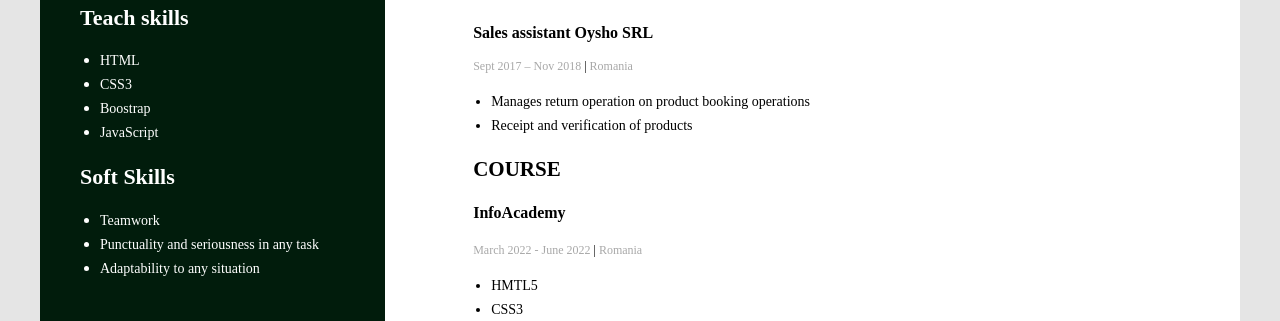
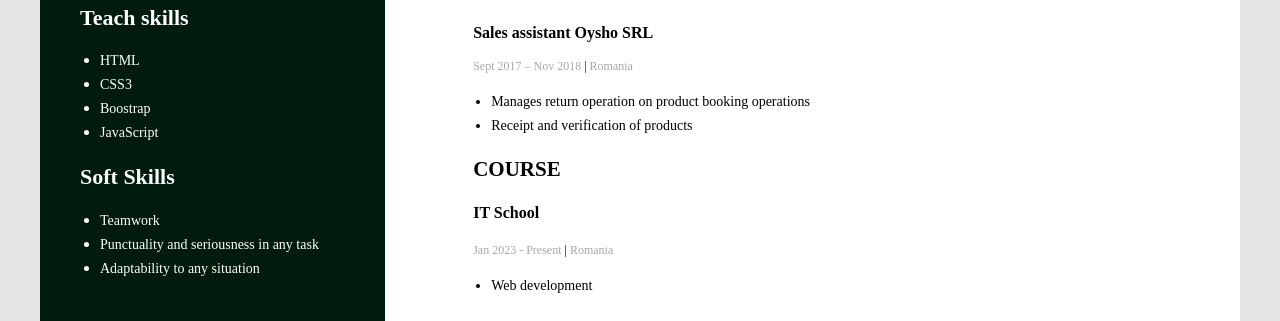
Before and after one commit to HinganuLarisa/Hinganu-Larisa-CV, a plain HTML site: page CV/index.html in a window 1280 px wide. Shown: the part 479-800 px from the top of the page. Drawn offline with Linux system fonts and the light colour scheme.

Commit message:
Update index.html

```diff
--- a/CV/index.html
+++ b/CV/index.html
@@ -46,7 +46,14 @@
         <!--Course-->
    <div class="section-course">
     <h2 class="block-title ">Course</h2>
-    <h4 class="course-title">InfoAcademy</h4>
+       <h4 class="course-title">IT School</h4>
+    <p class="course-period"> Jan 2023 - Present <span class="line-break">|
+    </span> Romania</p>
+    <ul class="work-experience-duties">
+        <li>Web development</li>
+    </ul>
+
+        <h4 class="course-title">InfoAcademy</h4>
     <p class="course-period"> March 2022 -  June 2022  <span class="line-break">|
     </span> Romania</p>
     <ul class="work-experience-duties">
```
